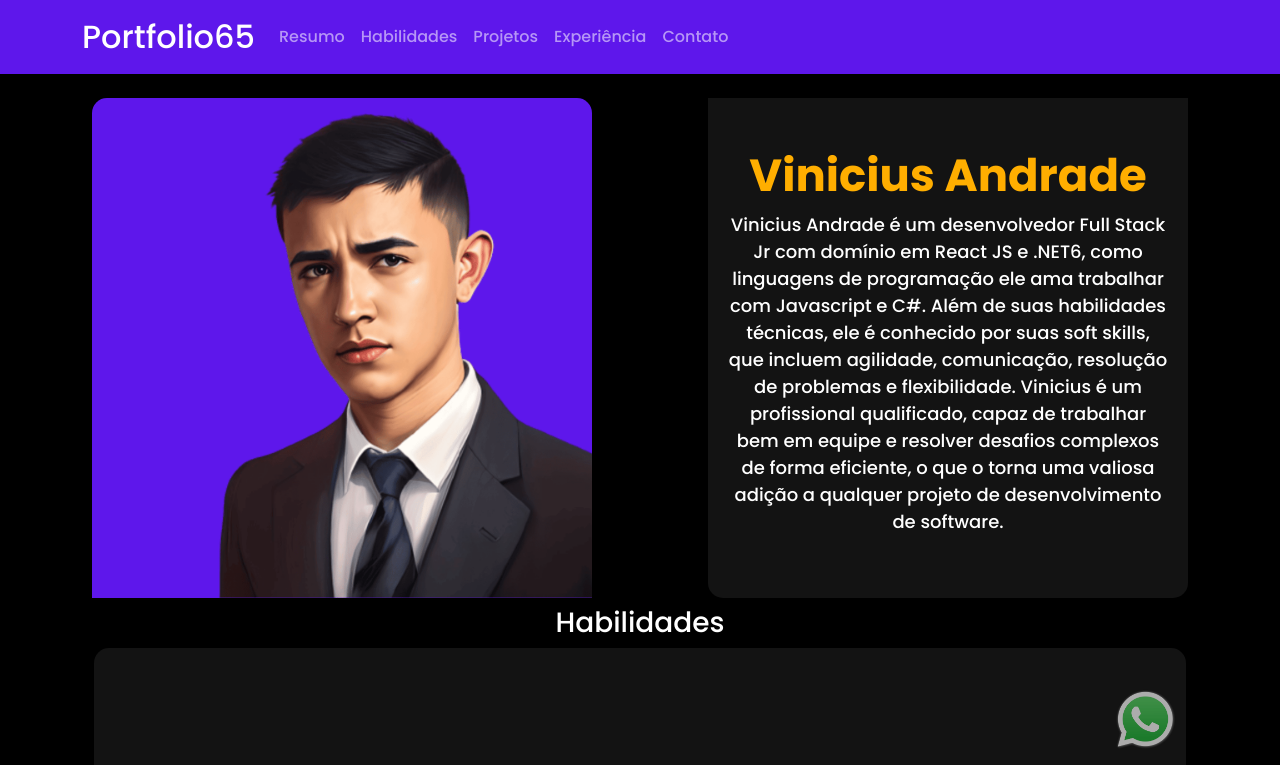
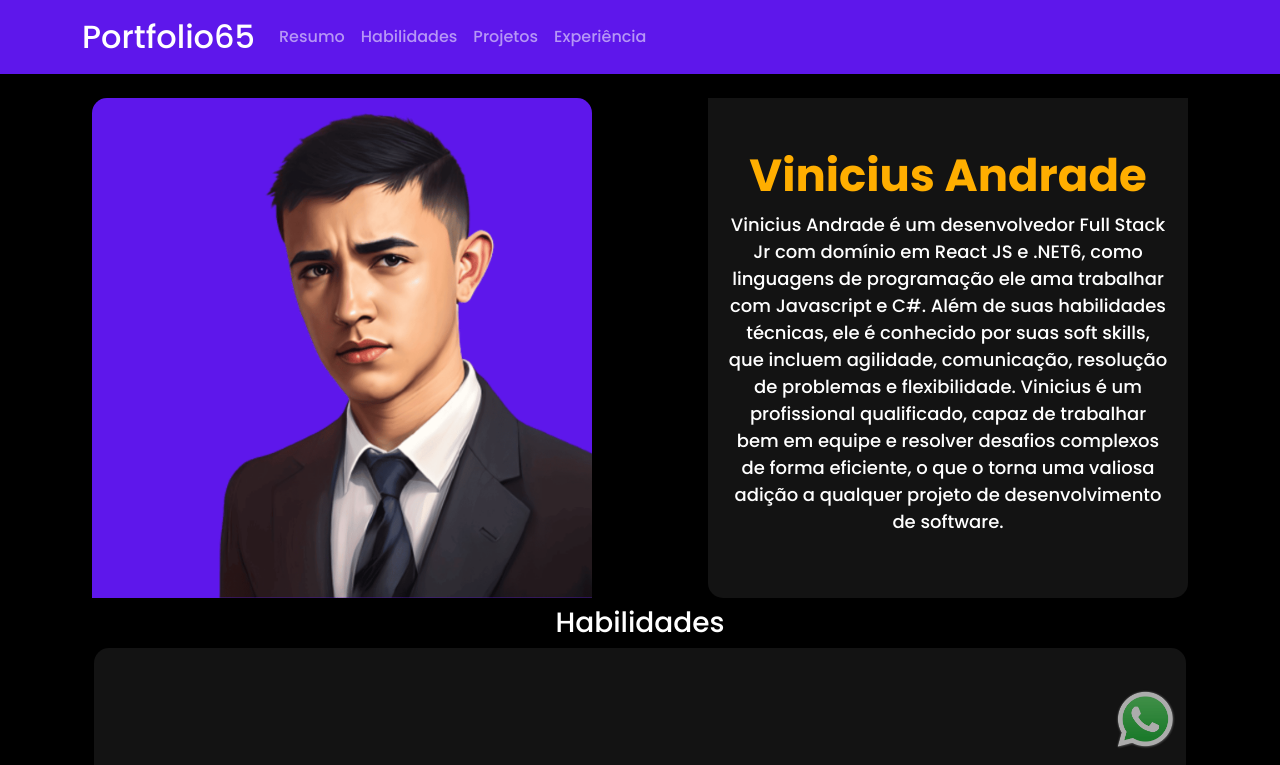
Before and after one commit to johnAndrade65/portfolio65, a React (Create React App) app: page / in a window 1280 px wide. Shown: the top 765 px of the page. Built offline with nearby package versions, Linux system fonts and the light colour scheme.

Commit message:
Atualização: remoção do Nav.Link contato no componente Header

```diff
--- a/src/components/Header.jsx
+++ b/src/components/Header.jsx
@@ -16,7 +16,6 @@ const Header = () => {
                             <Nav.Link href="#skills">Habilidades</Nav.Link>
                             <Nav.Link href="#projects">Projetos</Nav.Link>
                             <Nav.Link href="#experience">Experiência</Nav.Link>
-                            <Nav.Link href="#link">Contato</Nav.Link>
                         </Nav>
                     </Navbar.Collapse>
                 </Container>
```
